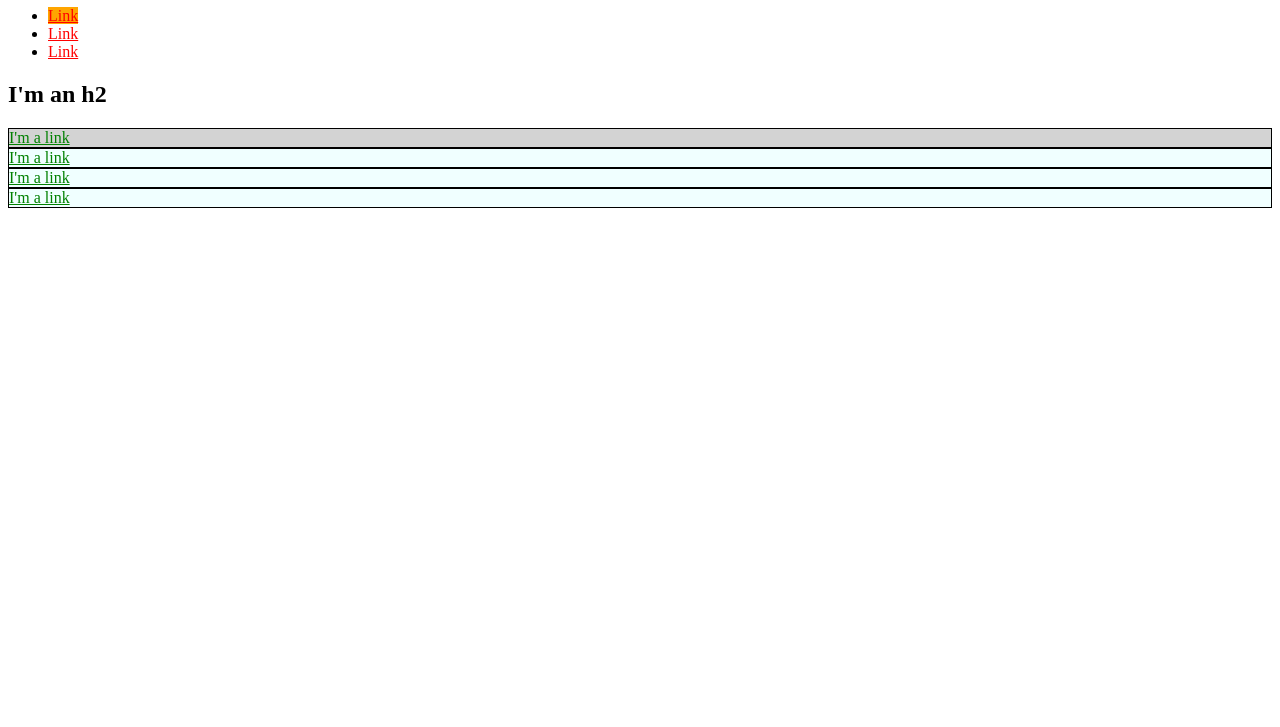
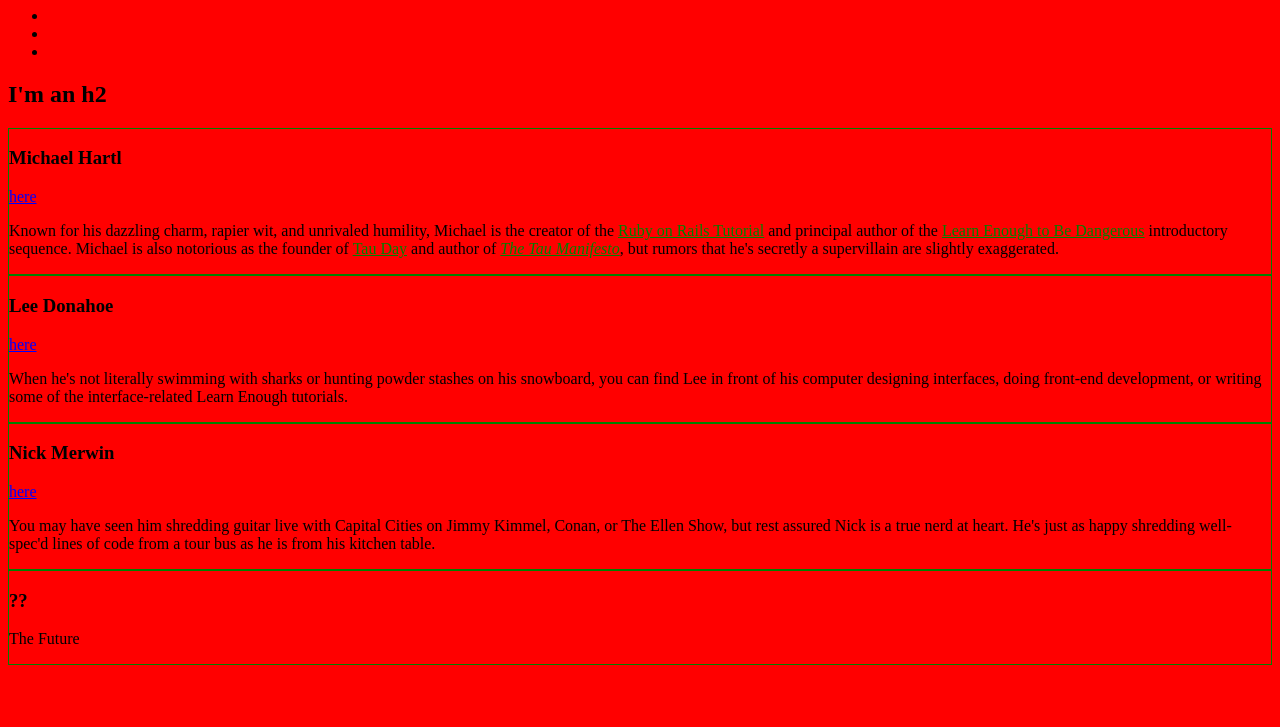
Before and after one commit to eliasbarnes/eliasbarnes.github.io, a plain HTML site: page index.html in a window 1280 px wide. Shown: the part 73-800 px from the top of the page. Drawn offline with Linux system fonts and the light colour scheme.

Commit message:
Finish chapter 2

```diff
--- a/index.html
+++ b/index.html
@@ -4,31 +4,38 @@
     <title>Test Page: Don't Panic</title>
     <meta charset="utf-8">
     <style>
+    /* GLOBAL STYLES */
       a {
         color: red;
       }
-      #ao {
-        background-color: orange;
+      div.bio-box {
+        border: 1px solid green;
       }
-      .azula {
-        background-color: azure;
+
+      /* SOCIAL STYLES */
+      .social-link {
+        color: blue;
       }
-      #exec-bio {
-        background-color: lightgray;
-      }
+
+      /* BIO STYLES */
       .bio-box {
         border: 1px solid black;
       }
-      .bio-box a {
+      .bio-copy a {
         color: green;
+      }
+
+      /* TEST */
+      html {
+        background: red;
       }
     </style>
   </head>
   <body>
-    <h1>I'm an h1</h1>
+    <h1 class="social-link">I'm an h1</h1>
     <ul>
       <li>
-        <a id="ao" href="http://example.com/">Link</a>
+        <a href="http://example.com/">Link</a>
       </li>
       <li>
         <a href="http://example.com/">Link</a>
@@ -38,17 +45,56 @@
       </li>
     </ul>
     <h2>I'm an h2</h2>
-    <div id="exec-bio" class="bio-box azula">
-      <a href="http://example.com/">I'm a link</a>
+    <div class="bio-box">
+      <h3>Michael Hartl</h3>
+      <a href="http://twitter.com/mhartl" class="social-link">here</a>
+      <div class="bio-copy">
+        <p>
+          Known for his dazzling charm, rapier wit, and unrivaled humility,
+          Michael is the creator of the
+          <a href="http://railstutorial.org/">Ruby on Rails
+          Tutorial</a> and principal author of the
+          <a href="https://learnenough.com/">
+          Learn Enough to Be Dangerous</a> introductory sequence. Michael
+          is also notorious as the founder of
+          <a href="http://tauday.com/">Tau Day</a> and author of
+          <a href="http://tauday.com/tau-manifesto"><em>The Tau
+          Manifesto</em></a>, but rumors that he's secretly a supervillain
+          are slightly exaggerated.
+        </p>
+      </div>
     </div>
-    <div class="bio-box azula">
-      <a href="http://example.com/">I'm a link</a>
+    <div class="bio-box">
+      <h3>Lee Donahoe</h3>
+      <a href="https://twitter.com/leedonahoe" class="social-link">here</a>
+      <div class="bio-copy">
+        <p>
+          When he's not literally swimming with sharks or hunting powder stashes on
+          his snowboard, you can find Lee in front of his computer designing
+          interfaces, doing front-end development, or writing some of the
+          interface-related Learn Enough tutorials.
+        </p>
+      </div>
     </div>
-    <div class="bio-box azula">
-      <a href="http://example.com/">I'm a link</a>
+    <div class="bio-box">
+      <h3>Nick Merwin</h3>
+      <a href="https://twitter.com/nickmerwin" class="social-link">here</a>
+      <div class="bio-copy">
+        <p>
+          You may have seen him shredding guitar live with Capital Cities on Jimmy
+          Kimmel, Conan, or The Ellen Show, but rest assured Nick is a true nerd at
+          heart. He's just as happy shredding well-spec'd lines of code from a tour
+          bus as he is from his kitchen table.
+        </p>
+      </div>
     </div>
-    <div class="bio-box azula">
-      <a href="http://example.com/">I'm a link</a>
+    <div class="bio-box">
+      <h3>??</h3>
+      <div class="bio-copy">
+        <p>
+          The Future
+        </p>
+      </div>
     </div>
   </body>
 </html>
```
